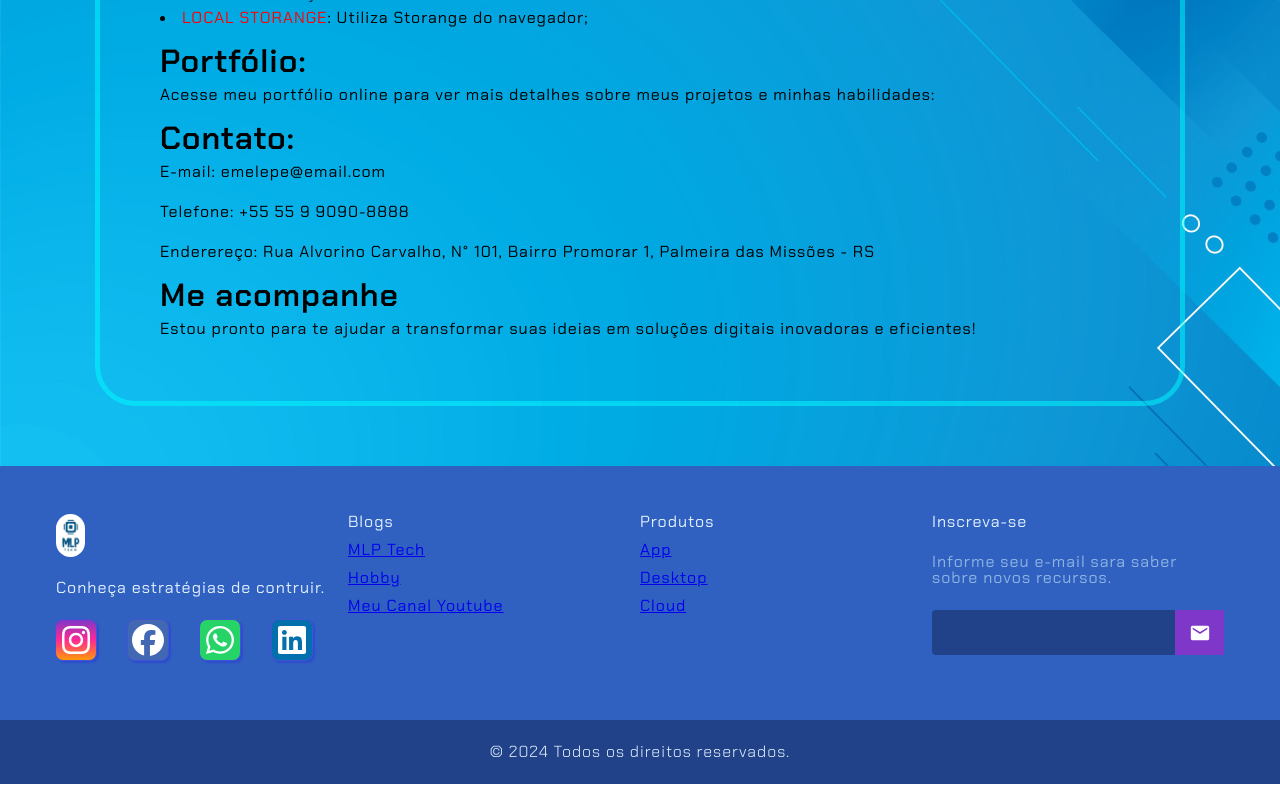
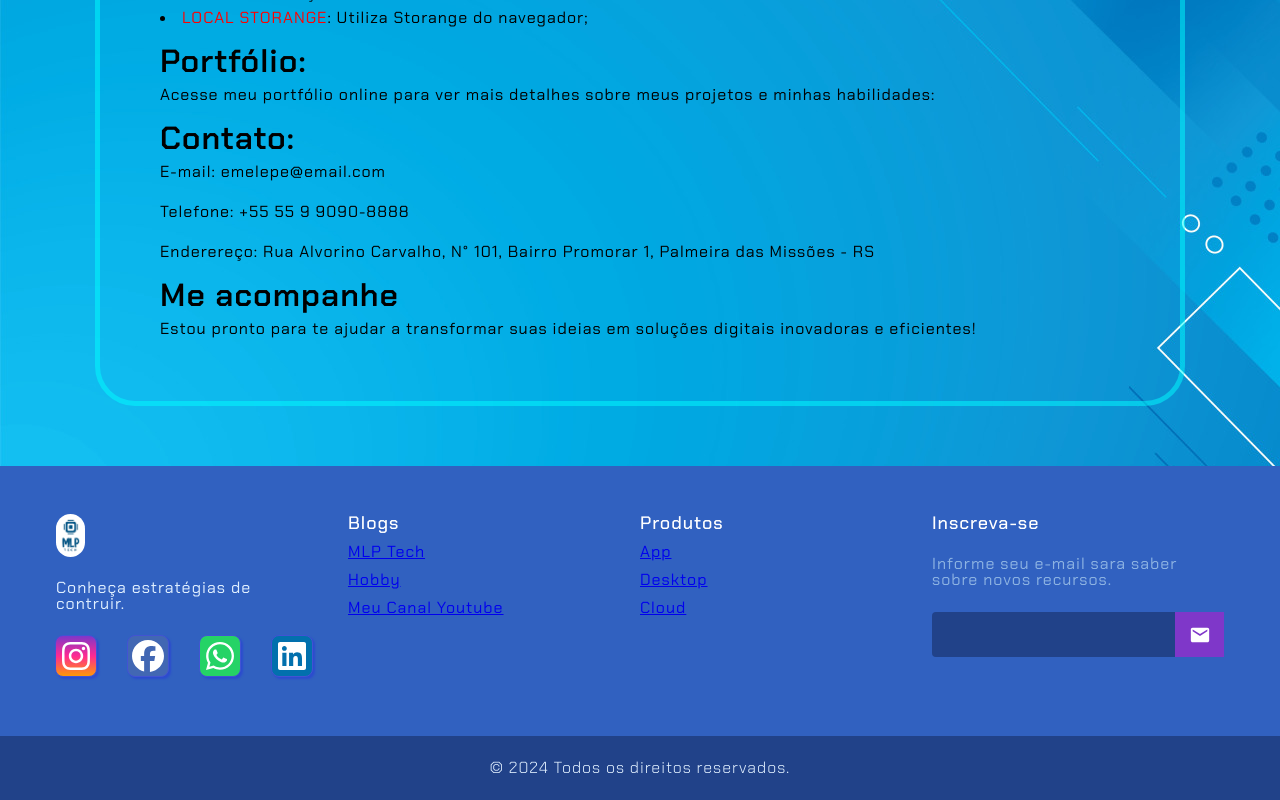
Before and after one commit to mateuslph/portifolio-foguete-react, a React (Create React App) app: page /about in a window 1280 px wide. Shown: the part 1465-2265 px from the top of the page. Built offline with nearby package versions, Linux system fonts and the light colour scheme.

Commit message:
melhora o foter para media screen menor que 1024px

```diff
--- a/src/RenderFooter/RenderFooter.jsx
+++ b/src/RenderFooter/RenderFooter.jsx
@@ -5,7 +5,6 @@ import { MdEmail } from 'react-icons/md';
 import { library } from '@fortawesome/fontawesome-svg-core';
 import { FontAwesomeIcon } from '@fortawesome/react-fontawesome';
 import { fab, faFacebook, faInstagram, faWhatsapp, faLinkedin } from '@fortawesome/free-brands-svg-icons';
-import { LiaLinkedin } from 'react-icons/lia';
 library.add(fab);
 
 const StyledFooter = styled.footer`
@@ -32,6 +31,13 @@ const FooterContent = styled.div`
 
 const FooterContactsH1 = styled.div`
     margin-bottom: 0.75rem;
+    margin-right: 1.8rem;
+`
+
+const TextoLogo = styled.div`
+@media screen and (max-width: 1024px) {
+    display: none;
+}
 `
 
 const LogoImg = styled.img`
@@ -47,10 +53,28 @@ const LogoImg = styled.img`
   }
 `
 
+const TituloFooter = styled.h3`
+    color: #fff;
+    font-size: large;
+    font-weight: 500;
+    width: 100%;
+
+    &.redes-sociais {
+        @media screen and (min-width: 1024px) {
+            display: none;
+        }
+    }
+`
+
 const FooterSocialMedia = styled.div`
     display: flex;
     gap: 2rem;
     margin-top: 1.5rem;
+    flex-wrap: wrap;
+
+    @media screen and (max-width: 1024px) {
+        margin-top: 0;
+    }
 `
 
 const FooterLink = styled.div`
@@ -99,6 +123,7 @@ const IconSocial = styled.a`
 
 const FooterList = styled.ul`
     display: flex;
+    margin-right: 1.8rem;
     flex-direction: column;
     gap: 0.75rem;
     list-style: none;
@@ -153,12 +178,15 @@ function RenderFooter() {
             <StyledFooter>
                 <FooterContent>
                     <FooterContactsH1>
-                        <div className="logo">
-                            <LogoImg src={ImageLogo} />
-                        </div>
-                        <p>Conheça estratégias de contruir.</p>
+                        <TextoLogo>
+                            <div className="logo">
+                                <LogoImg src={ImageLogo} />
+                            </div>
+                            <p>Conheça estratégias de contruir.</p>
+                        </TextoLogo>
 
                         <FooterSocialMedia>
+                            <TituloFooter className='redes-sociais'>Redes Sociais</TituloFooter>
                             <FooterLink>
                                 <IconSocial className='instagram' href='https://www.instagram.com/lunkespereira/?next=%2F' target="_blank" rel="noopener noreferrer">
                                     <FontAwesomeIcon icon={faInstagram} size="2x"/>
@@ -185,7 +213,7 @@ function RenderFooter() {
 
                     <FooterList>
                         <li>
-                            <h3>Blogs</h3>
+                            <TituloFooter>Blogs</TituloFooter>
                         </li>
                         <li>
                             <a href="https://umprogramax.wordpress.com/" class="footer-link" target="_blank">MLP Tech</a>
@@ -200,7 +228,7 @@ function RenderFooter() {
 
                     <FooterList>
                         <li>
-                            <h3>Produtos</h3>
+                            <TituloFooter>Produtos</TituloFooter>
                         </li>
                         <li>
                             <a href="#" class="footer-link">App</a>
@@ -214,7 +242,7 @@ function RenderFooter() {
                     </FooterList>
 
                     <FooterSubscribe>
-                        <h3>Inscreva-se</h3>
+                        <TituloFooter>Inscreva-se</TituloFooter>
 
                         <FooterSubscribeP>
                             Informe seu e-mail sara saber sobre novos recursos.
--- a/src/RenderHeader/RenderHeader.jsx
+++ b/src/RenderHeader/RenderHeader.jsx
@@ -89,6 +89,7 @@ const MenuMobile = styled.div`
   background: no-repeat;
   height: 40px;
   width: 40px;
+  margin-left: 15px;
   margin-top: 18px;
 
   &.open {
@@ -213,5 +214,4 @@ function RenderHeader() {
   )
 }
 
-
 export default RenderHeader;
```
